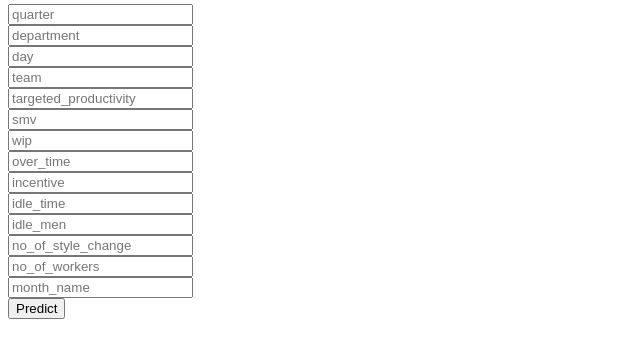
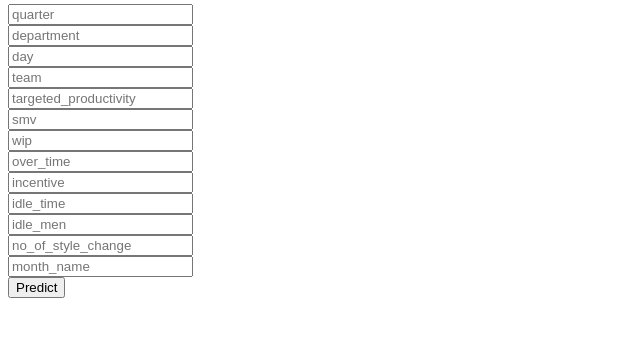
Before and after one commit to praveentomar-git/garments_workers_productivity_project, a Flask app: page / in a window 1280 px wide. Shown: the part 76-434 px from the top of the page, without its empty margins (0-640 px from the left). Run offline with Flask 3, Linux system fonts and the light colour scheme; parts of the project's set-up code (start-up, migrations or seed data) failed here and were passed over.

Commit message:
Final commit

```diff
--- a/templates/home.html
+++ b/templates/home.html
@@ -30,7 +30,6 @@
         <input type="text" name="idle_time" placeholder="idle_time" required="required" /><br>
         <input type="text" name="idle_men" placeholder="idle_men" required="required" /><br>
         <input type="text" name="no_of_style_change" placeholder="no_of_style_change" required="required" /><br>
-        <input type="text" name="no_of_workers" placeholder="no_of_workers" required="required" /><br>
         <input type="text" name="month_name" placeholder="month_name" required="required" /><br>
 
 
```
